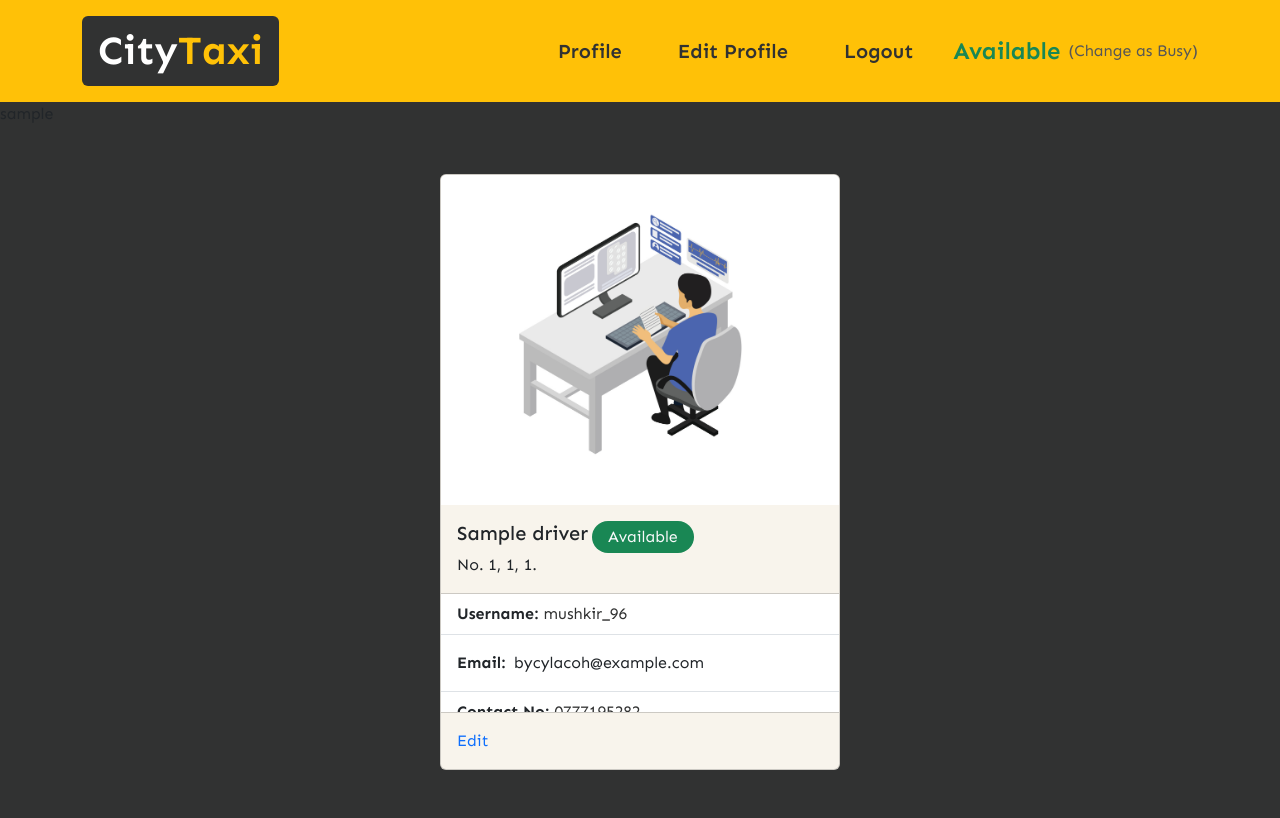
After one commit to KingMaster86/taxi-pi-web, a PHP site: page /driver-directory/homepage.php?profile in a window 1280 px wide. The commit adds this page. Run offline with PHP 8.4, Linux system fonts and the light colour scheme; the visitor is signed in with stand-in values (Sample User, id 1); tables that the repository leaves empty hold one stand-in row (values such as "Sample post"); some libraries are stand-ins or nearby versions.

Commit message:
feat: implemented driver state changing feature

```diff
--- a/admin-panel/admin-panel.php
+++ b/admin-panel/admin-panel.php
@@ -1,5 +1,6 @@
 <?php
 include('../includes/connect.php');
+session_start();
 
 ?>
 
@@ -94,7 +95,7 @@ include('../includes/connect.php');
                         <p class="fs-5 mb-1">Home</p>
                     </a>
                     <!-- Home -->
-                    <a href="../index.php" class="d-md-flex align-items-center font-grey-color gap-3 btn mt-4">
+                    <a href="logout.php" class="d-md-flex align-items-center font-grey-color gap-3 btn mt-4">
                         <!-- Icon -->
                         <div>
                             <i class="fa-solid fa-right-from-bracket"></i>
--- a/admin-panel/dashboard.php
+++ b/admin-panel/dashboard.php
@@ -1,3 +1,8 @@
+<?php
+include('../includes/connect.php');
+@session_start();
+?>
+
 <!DOCTYPE html>
 <html lang="en">
 
--- a/admin-panel/drivers.php
+++ b/admin-panel/drivers.php
@@ -140,7 +140,7 @@ include('../includes/connect.php');
             </tbody>
         </table>
     </div>
-    <!-- Boostrap JS Files -->
+    <!-- Boostrap JavaScript Files -->
     <script src="https://cdn.jsdelivr.net/npm/@popperjs/core@2.9.2/dist/umd/popper.min.js"></script>
     <script src="https://cdn.jsdelivr.net/npm/bootstrap@5.0.1/dist/js/bootstrap.min.js" integrity="sha384-Atwg2Pkwv9vp0ygtn1JAojH0nYbwNJLPhwyoVbhoPwBhjQPR5VtM2+xf0Uwh9KtT" crossorigin="anonymous"></script>
 
--- a/assets/css/style2.css
+++ b/assets/css/style2.css
@@ -26,3 +26,22 @@
 .background-black-color-secondary {
   background: #6e6f6f !important;
 }
+
+.font-grey {
+  color: #565657 !important;
+}
+
+.card-height {
+  height: 120px !important;
+}
+
+.grey-second-variant {
+  background: #6e6f6f !important;
+}
+
+/* Responsive for Admin Login Card */
+@media (min-width: 990px) {
+  #driver-login-card {
+    max-width: 700px !important;
+  }
+}
--- /dev/null
+++ b/driver-directory/homepage.php
@@ -0,0 +1,113 @@
+<?php
+include('../includes/connect.php');
+session_start();
+
+// echo $_SESSION['username'];
+$loggedInUsername = $_SESSION['username'];
+
+$getLoggedInUsernameDetails = mysqli_query($con, "SELECT * FROM `table_driver` WHERE driver_username = '$loggedInUsername'");
+$isLoggedInUsernameExist = mysqli_num_rows($getLoggedInUsernameDetails);
+// echo var_dump($isLoggedInUsernameExist);
+
+if ($isLoggedInUsernameExist > 0 && $isLoggedInUsernameExist == 1) {
+    $fetchLoggedInUserDataFromDB = mysqli_fetch_assoc($getLoggedInUsernameDetails);
+
+    $driverId = $fetchLoggedInUserDataFromDB['driver_id'];
+
+    // echo $driverId;
+}
+
+?>
+
+<!DOCTYPE html>
+<html lang="en">
+
+<head>
+    <meta charset="UTF-8" />
+    <meta name="viewport" content="width=device-width, initial-scale=1.0" />
+
+    <!-- Fav Icon -->
+    <link rel="shortcut icon" href="../assets/img/taxi-img.png" type="image/x-icon" class="object-fit-cover" />
+    <title>Profile | CityTaxi</title>
+
+    <!-- Google Font (Sen) -->
+    <link rel="preconnect" href="https://fonts.googleapis.com" />
+    <link rel="preconnect" href="https://fonts.gstatic.com" crossorigin />
+    <link href="https://fonts.googleapis.com/css2?family=Sen:wght@400;500;600;700&display=swap" rel="stylesheet" />
+
+    <!-- Just Validate Dev CDN -->
+    <script src="https://unpkg.com/just-validate@latest/dist/just-validate.production.min.js"></script>
+
+    <!-- Boxicons Script -->
+    <script src="https://unpkg.com/boxicons@2.1.4/dist/boxicons.js"></script>
+    <!-- Font Awesome CDN -->
+    <link rel="stylesheet" href="https://cdnjs.cloudflare.com/ajax/libs/font-awesome/6.5.1/css/all.min.css" />
+
+    <!-- Bootsrap CSS -->
+    <link rel="stylesheet" href="../assets/css/bootstrap.min.css" />
+
+    <!-- External CSS -->
+    <link rel="stylesheet" href="../assets/css/style.css" />
+    <link rel="stylesheet" href="../assets/css/style2.css" />
+</head>
+<!-- bg-external-white -->
+
+<body class="overflow-x-hidden background-black-color">
+    <!-- Header Area -->
+    <header class="container-fluid bg-warning ">
+        <nav class="navbar navbar-expand-lg container py-3">
+            <div class="container-fluid">
+                <!-- Logo -->
+                <a class="navbar-brand background-black-color px-3 text-white rounded-2  fs-1 fw-bold " href="../index.php">City<span class="text-warning">Taxi</span></a>
+
+                <!-- Toggle Button (Responsvie) -->
+                <button class="navbar-toggler" type="button" data-bs-toggle="collapse" data-bs-target="#navbarSupportedContent" aria-controls="navbarSupportedContent" aria-expanded="false" aria-label="Toggle navigation">
+                    <span class="navbar-toggler-icon"></span>
+                </button>
+
+                <!-- Menu -->
+                <div class="collapse navbar-collapse" id="navbarSupportedContent">
+                    <ul class="navbar-nav ms-auto mb-2 mb-lg-0">
+                        <li class="nav-item">
+                            <a class="nav-link font-black fs-5 rounded hover-effect me-4 px-3 fw-semibold" href="homepage.php?profile">Profile</a>
+                        </li>
+
+                        <li class="nav-item">
+                            <a class="nav-link font-black fs-5 rounded hover-effect me-4 px-3 fw-semibold" href="../about-us.html">Edit Profile</a>
+                        </li>
+
+                        <li class="nav-item">
+                            <a class="nav-link font-black fs-5 rounded hover-effect me-4 px-3 fw-semibold" href="../contact-us.html">Logout</a>
+                        </li>
+                    </ul>
+
+                    <!-- Availability Status -->
+                    <div class="d-flex align-items-center gap-2">
+                        <label for="" class="text-success fs-4 fw-semibold">Available</label>
+                        <a href="status-changer.php?driverId=<?php echo $driverId; ?>" class="text-decoration-none font-grey">(Change as Busy)</a>
+                    </div>
+                </div>
+            </div>
+        </nav>
+    </header>
+    <!-- End -->
+
+    <main>
+        <div class="row">
+            <div class="col-md-12">
+                <?php
+                if (isset($_GET['profile'])) {
+                    include('profile.php');
+                }
+                ?>
+            </div>
+        </div>
+    </main>
+
+    <!-- Boostrap JS Files -->
+    <script src="https://cdn.jsdelivr.net/npm/@popperjs/core@2.9.2/dist/umd/popper.min.js"></script>
+    <script src="https://cdn.jsdelivr.net/npm/bootstrap@5.0.1/dist/js/bootstrap.min.js" integrity="sha384-Atwg2Pkwv9vp0ygtn1JAojH0nYbwNJLPhwyoVbhoPwBhjQPR5VtM2+xf0Uwh9KtT" crossorigin="anonymous"></script>
+    <!-- End -->
+</body>
+
+</html>
--- /dev/null
+++ b/driver-directory/profile.php
@@ -0,0 +1,79 @@
+<?php
+include('../includes/connect.php');
+@session_start();
+
+echo $_SESSION['username'];
+
+$loggedInUsername = $_SESSION['username'];
+
+$getLoggedInUsernameDetails = mysqli_query($con, "SELECT * FROM `table_driver` WHERE driver_username = '$loggedInUsername'");
+$isLoggedInUsernameExist = mysqli_num_rows($getLoggedInUsernameDetails);
+// echo var_dump($isLoggedInUsernameExist);
+
+if ($isLoggedInUsernameExist > 0 && $isLoggedInUsernameExist == 1) {
+    $arrayOfLoggedInUserDataFromDB = mysqli_fetch_assoc($getLoggedInUsernameDetails);
+
+    $driverName = $fetchLoggedInUserDataFromDB['driver_name'];
+    $driverAddressLine = $fetchLoggedInUserDataFromDB['driver_address_line'];
+    $driverCity = $fetchLoggedInUserDataFromDB['driver_city'];
+    $driverCountry = $fetchLoggedInUserDataFromDB['driver_country'];
+    $driverUsername = $fetchLoggedInUserDataFromDB['driver_username'];
+    $driverEmail = $fetchLoggedInUserDataFromDB['driver_email'];
+    $driverPhoneNo = $fetchLoggedInUserDataFromDB['driver_phone_no'];
+    $driverIdCardNo = $fetchLoggedInUserDataFromDB['driver_id_card_no'];
+    $startTime = $fetchLoggedInUserDataFromDB['start_time'];
+    $endTime = $fetchLoggedInUserDataFromDB['end_time'];
+}
+
+?>
+
+
+<div class="mx-auto p-5">
+    <div class="card mx-auto bg-external-white" style="width: 25rem">
+        <img src="../assets/img/admin-clipart.jpg" class="card-img-top" alt="..." />
+        <div class="card-body d-md-flex gap-1 align-items-start">
+            <div>
+                <h5 class="card-title"><?php echo $driverName; ?></h5>
+                <p class="card-text">
+                    <?php echo "No. " . $driverAddressLine . ", " . $driverCity . ", " . $driverCountry . "."; ?>
+                </p>
+            </div>
+            <div class="bg-success px-3 py-1 rounded-5 text-light mt-2 mt-md-0 text-center">
+                Available
+            </div>
+        </div>
+        <ul class="list-group list-group-flush card-height overflow-y-scroll">
+            <li class="list-group-item fw-bold">
+                Username:
+                <span class="text-decoration-none fw-normal font-black">mushkir_96</span>
+            </li>
+            <li class="list-group-item d-md-flex align-items-center gap-2 pl-2 pt-0 pb-0 pe-0">
+                <p class="card-text mt-3 fw-bold">Email:</p>
+                <p class="card-text">bycylacoh@example.com</p>
+            </li>
+            <li class="list-group-item fw-bold">
+                Contact No:
+                <a href="tel:0000" class="text-decoration-none fw-normal font-black">0777195282</a>
+            </li>
+
+            <li class="list-group-item fw-bold">
+                ID Card No:
+                <span class="text-decoration-none fw-normal font-black">199631404505</span>
+            </li>
+
+            <li class="list-group-item fw-bold">
+                Start Time:
+                <span class="text-decoration-none fw-normal font-black">16:00</span>
+            </li>
+
+            <li class="list-group-item fw-bold">
+                End Time:
+                <span class="text-decoration-none fw-normal font-black">23:00</span>
+            </li>
+        </ul>
+        <div class="card-body">
+            <a href="./edit-profile.html" class="card-link text-decoration-none">Edit
+            </a>
+        </div>
+    </div>
+</div>
--- a/sign-up/driver.php
+++ b/sign-up/driver.php
@@ -112,6 +112,7 @@ if ($_SERVER['REQUEST_METHOD'] == 'POST') {
     $insertDriverData = mysqli_query($con, $query);
     if ($insertDriverData) {
       echo "<script>alert('Account Created Successfully.')</script>";
+      echo "<script>window.open('../driver-directory/login.php','_self')</script>";
     }
   }
 }
@@ -148,6 +149,7 @@ if ($_SERVER['REQUEST_METHOD'] == 'POST') {
   <!-- External CSS -->
   <link rel="stylesheet" href="../assets/css/style.css" />
 </head>
+<!-- <a href=""></a> -->
 
 <body class="overflow-x-hidden bg-external-white">
   <!-- Header Area -->
```
Also changed, not shown: admin-panel/logout.php (added, +10 -0 lines), driver-directory/login.php (added, +141 -0 lines), driver-directory/status-changer.php (added, +48 -0 lines), index.php (+8 -1 lines), assets/img/hero-img.webp (added).
